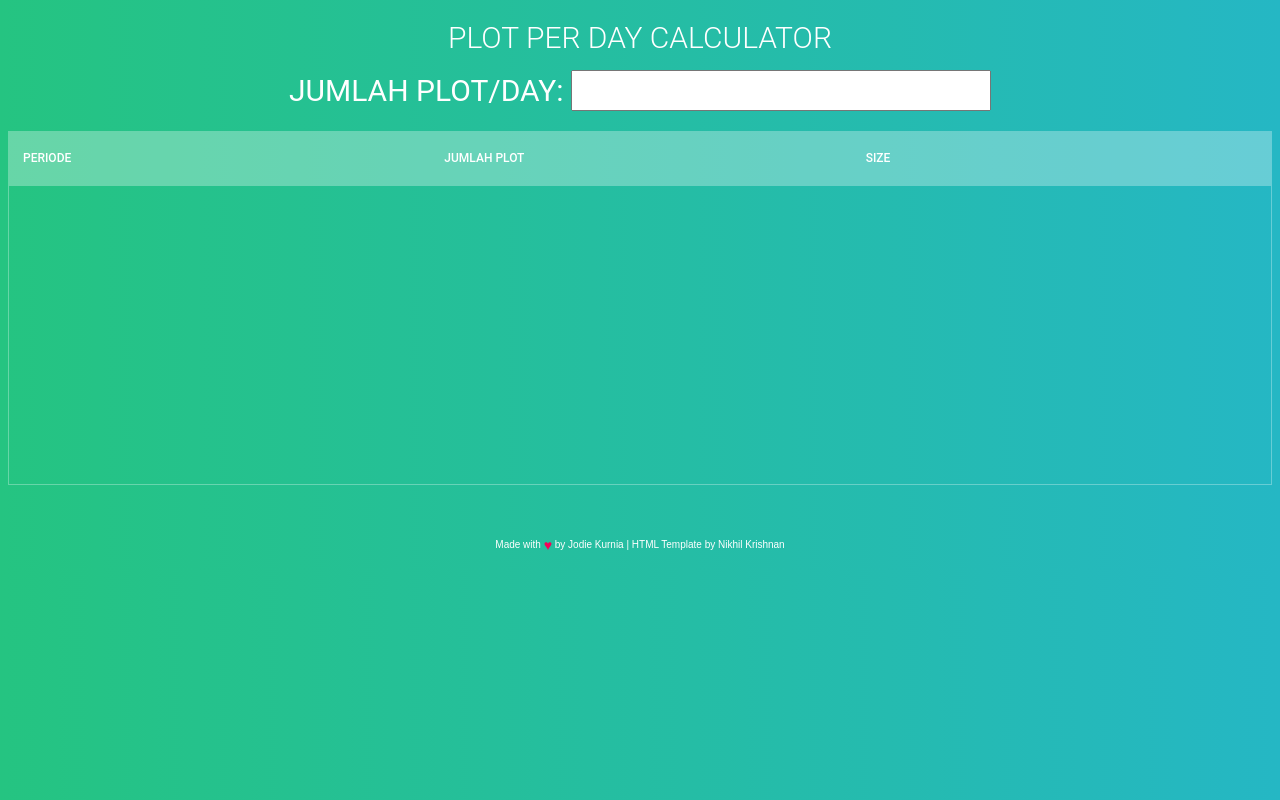
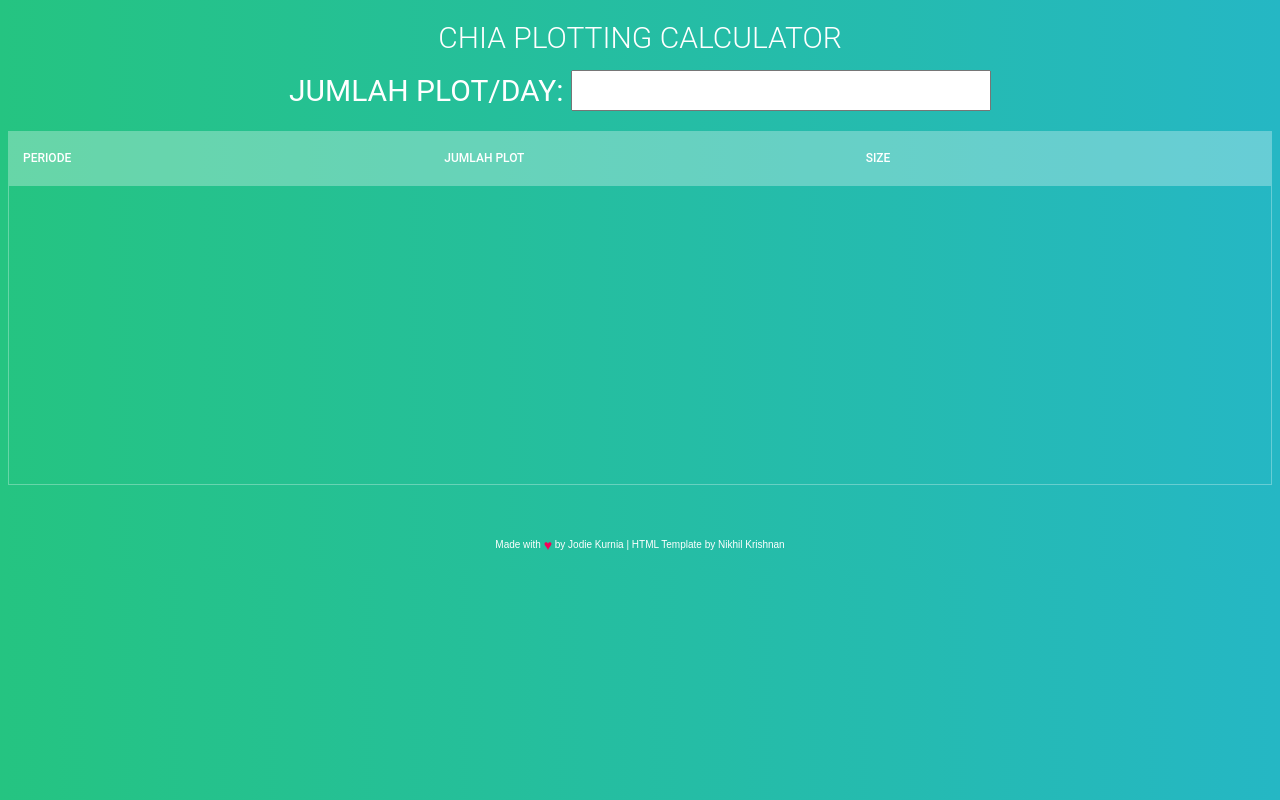
Before and after one commit to jodiekurnia/plotcalc, a plain HTML site: page index.html in a window 1280 px wide. Drawn offline with Linux system fonts and the light colour scheme.

Commit message:
rename H1

```diff
--- a/index.html
+++ b/index.html
@@ -9,7 +9,7 @@
     <link rel="stylesheet" type="text/css" href="src/main.css">
 </head>
 <body>
-    <h1>Plot Per Day Calculator</h1>
+    <h1>Chia Plotting Calculator</h1>
     <!-- Formulir untuk memasukkan jumlah hari -->
     <form>
         <div class="label">
```
